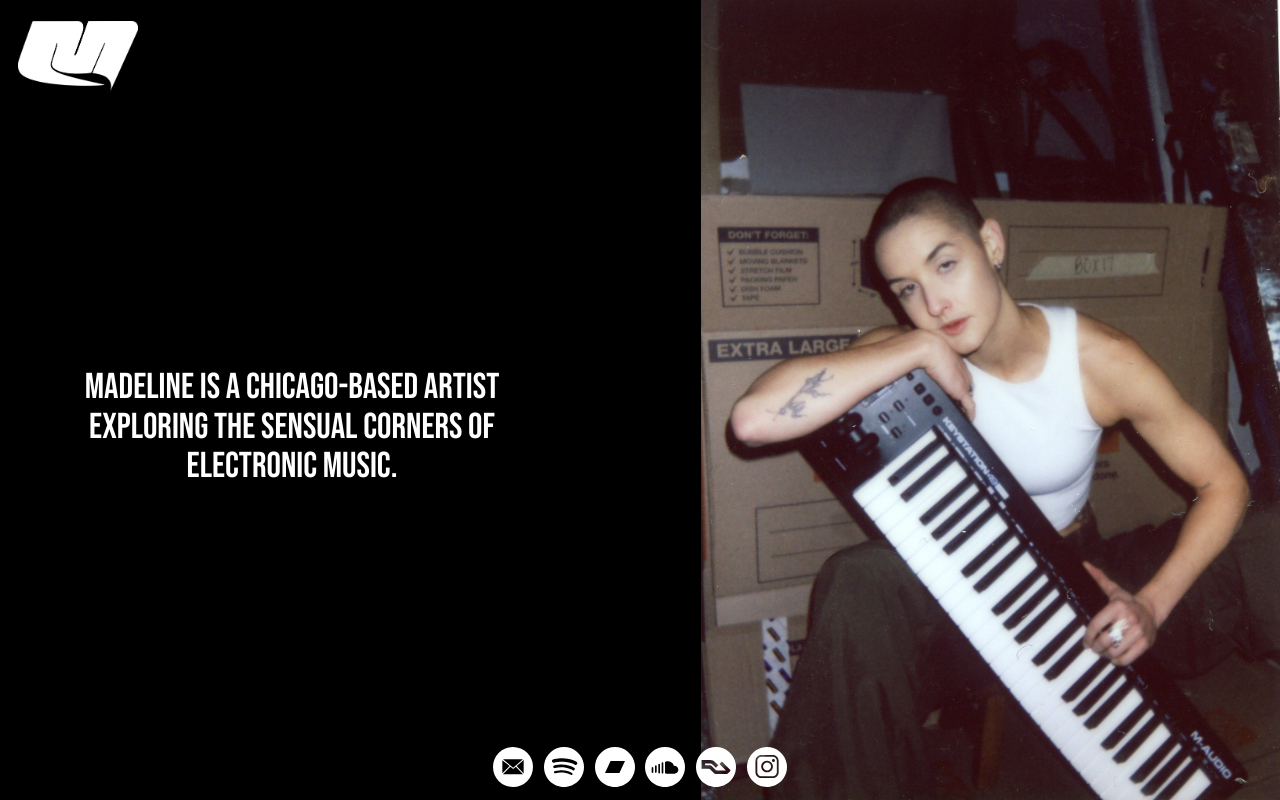
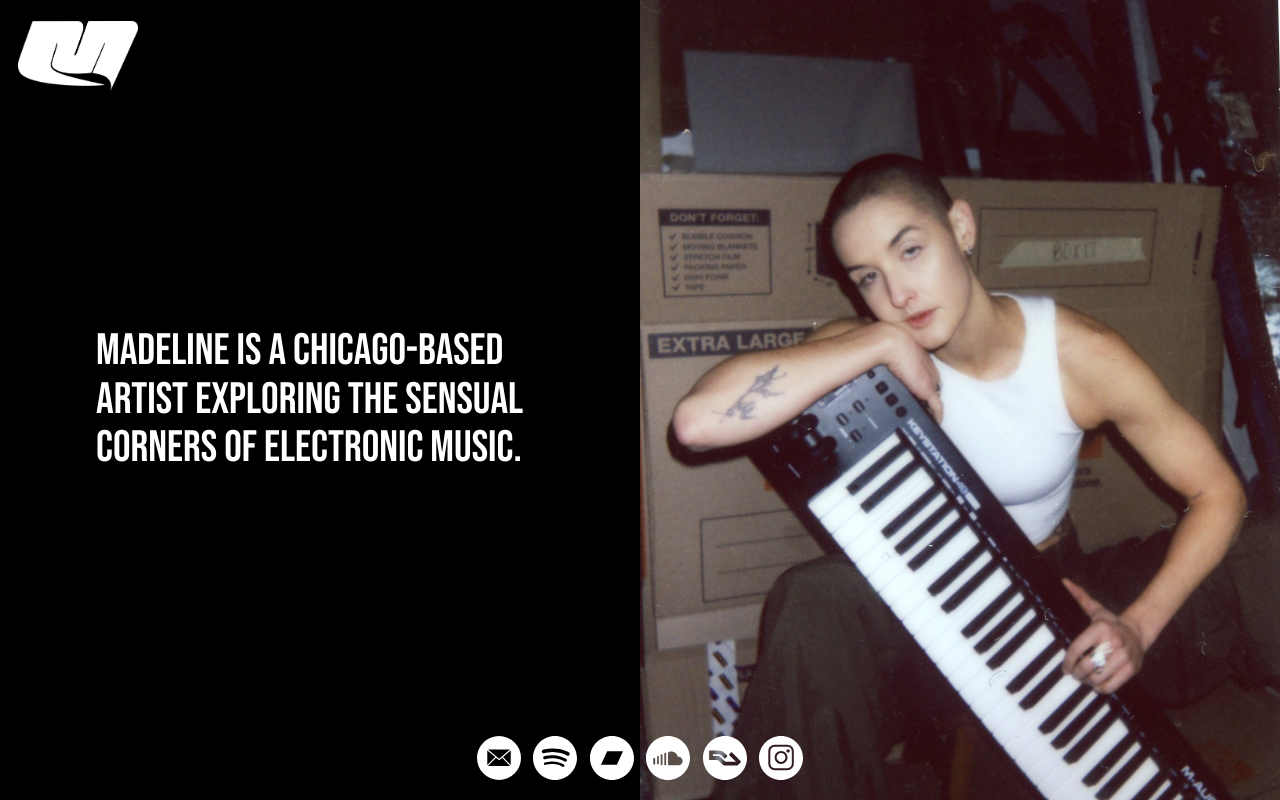
Before and after one commit to madelineurl/madeline-portfolio, an Astro site: page / in a window 1280 px wide. Built offline with nearby package versions, Linux system fonts and the light colour scheme; Astro itself is replaced by a stand-in of ours.

Commit message:
fix issues i saw on my phone

```diff
--- a/src/components/Landing.astro
+++ b/src/components/Landing.astro
@@ -2,16 +2,52 @@
 import artistPhoto from "../assets/images/madeline_artist_keyboard.jpg";
 ---
 
-<img id="background" src={artistPhoto.src} alt="" fetchpriority="high" />
-<main class="main">
+<div class="split-screen-container">
+  <main>
     <p>
       Madeline is a Chicago-based artist exploring the sensual corners of
       electronic music.
     </p>
   </main>
+  <div class="image-wrapper">
+    <img
+      id="background"
+      src={artistPhoto.src}
+      alt="TODO"
+      fetchpriority="high"
+    />
+  </div>
+</div>
 
 <style>
+  .split-screen-container {
+    display: grid;
+    grid-template-columns: 1fr;
+    width: 100%;
+  }
+
+  .image-wrapper {
+    grid-column: 2;
+    position: fixed;
+    top: 0;
+    right: 0;
+    width: auto;
+    height: 100vh;
+    z-index: -1;
+    overflow: hidden;
+    filter: blur(30px);
+    transition: filter 0.3s ease-in;
+
+    img {
+      background-size: cover;
+      object-fit: cover;
+      height: 100%;
+      width: 100%;
+    }
+  }
+
   main {
+    grid-column: 1;
     font-family: var(--primary-font);
     overscroll-behavior: none;
     padding: env(safe-area-inset-top) env(safe-area-inset-right)
@@ -25,11 +61,10 @@ import artistPhoto from "../assets/images/madeline_artist_keyboard.jpg";
     font-size: 24px;
     flex: 1;
     overflow-y: auto;
-
-    max-width: 70%;
     margin: 0 auto;
-    /* transition: margin-left 3s ease-in-out;
-    transition: max-width 3s linear; */
+    min-height: auto;
+    width: 100%;
+    padding: 2rem;
 
     p {
       margin: 0;
@@ -39,35 +74,36 @@ import artistPhoto from "../assets/images/madeline_artist_keyboard.jpg";
     }
   }
 
-  #background {
-    background-size: cover;
-    position: fixed;
-    top: 0;
-    right: 0;
-    height: 100%;
-    z-index: -1;
-    filter: blur(30px);
-    transition: filter 0.4s ease-in;
-  }
   @media screen and (min-width: 500px) {
-    #background {
+    .image-wrapper {
       filter: blur(20px);
     }
+  }
 
+  @media screen and (min-width: 768px) {
+    .split-screen-container {
+      grid-template-columns: 1fr 1fr;
+    }
+
+    main {
       p {
         font-size: 48px;
       }
     }
 
-  @media screen and (min-width: 768px) {
-    #background {
+    .image-wrapper {
       filter: blur(10px);
+    }
+  }
+
+  @media screen and (min-width: 999px) {
+    .image-wrapper {
+      filter: blur(0px);
     }
 
     main {
-      width: auto;
-      max-width: 40%;
-      margin-left: 2rem;
+      max-width: 70%;
+      padding: 0;
 
       p {
         font-size: 44px;
@@ -75,14 +111,9 @@ import artistPhoto from "../assets/images/madeline_artist_keyboard.jpg";
     }
   }
 
-  @media screen and (min-width: 992px) {
-    #background {
-      filter: blur(0px);
-    }
-
-    main p {
-      font-size: 36px;
-      text-align: center;
+  @media screen and (min-width: 1100px) {
+    .image-wrapper {
+      width: 50vw;
     }
   }
 </style>
--- a/src/components/SocialMediaIcons.astro
+++ b/src/components/SocialMediaIcons.astro
@@ -9,8 +9,8 @@ import Instagram from "./icons/instagram.svg";
 ---
 
 <div class="icons-container">
-  <a href="/contact" class="icon enlarge">
-    <Contact />
+  <a href="/contact" class="flex" '>
+    <Contact class="icon enlarge" />
   </a>
   <ExternalLink url="https://open.spotify.com/artist/2eMwoPf6uvrCLcKEmrfmel">
     <Spotify class="icon enlarge" />
@@ -31,26 +31,32 @@ import Instagram from "./icons/instagram.svg";
 
 <style>
   .icons-container {
-    margin: 0.7rem 0;
+    margin-bottom: 1.3rem;
     display: flex;
+    flex-wrap: wrap;
     align-items: center;
     justify-content: center;
     width: 100%;
   }
 
   .icon {
-    width: 40px;
-    height: 40px;
-    margin: 0 0.3rem;
+    width: 50px;
+    height: 50px;
+    margin: 0.35rem;
     transition: transform 0.2s ease-in-out;
-    fill: linear-gradient(
-      135deg,
-      #919497 0%,
-      #ebeced 25%,
-      #bdbec0 50%,
-      #e6e7e8 75%,
-      #83868a 100%
-    );
+  }
+
+  @media screen and (min-width: 560px) {
+    .icons-container {
+      margin-bottom: 0.75rem;
+    }
+  }
+
+  @media screen and (min-width: 990px) {
+    .icon {
+      width: 44px;
+      height: 44px;
+    }
   }
 
   /* .selected-icon.flex {
--- a/src/layouts/Layout.astro
+++ b/src/layouts/Layout.astro
@@ -54,6 +54,7 @@ import "../styles/layout.css";
   }
 
   header {
+    position: fixed;
     display: flex;
     align-items: center;
     width: 100%;
@@ -74,7 +75,7 @@ import "../styles/layout.css";
   }
 
   footer {
-    /* position: fixed; */
+    position: fixed;
     bottom: 0;
     width: 100%;
   }
--- a/src/styles/layout.css
+++ b/src/styles/layout.css
@@ -56,14 +56,12 @@ body {
   background-size: cover;
   font-family: inherit;
   font-weight: normal;
-  /* word-wrap: break-word; */
   font-kerning: normal;
   -moz-font-feature-settings: "kern", "liga", "clig", "calt";
   -ms-font-feature-settings: "kern", "liga", "clig", "calt";
   -webkit-font-feature-settings: "kern", "liga", "clig", "calt";
   font-feature-settings: "kern", "liga", "clig", "calt";
-  display: flex;
-  flex-direction: column;
+  display: grid;
   min-height: 100vh;
 }
 
@@ -239,13 +237,6 @@ a:visited {
   }
 }
 
-@media screen and (min-width: 640px) {
-  #icons-container {
-    left: 1rem;
-    justify-content: flex-start;
-  }
-}
-
 @media screen and (max-width: 640px) {
   img.icon {
     height: 50px;
@@ -254,20 +245,12 @@ a:visited {
 }
 
 @media screen and (max-width: 660px) {
-  .footer {
-    height: 4rem;
-  }
-
   .header-main {
     margin-bottom: 1.5rem;
   }
 }
 
 @media screen and (max-width: 840px) {
-  .footer {
-    z-index: 10;
-  }
-
   #navigation {
     position: fixed;
     flex-direction: column;
```
Also changed, not shown: README.md. Lines whose indentation alone changed are shown as unchanged.
